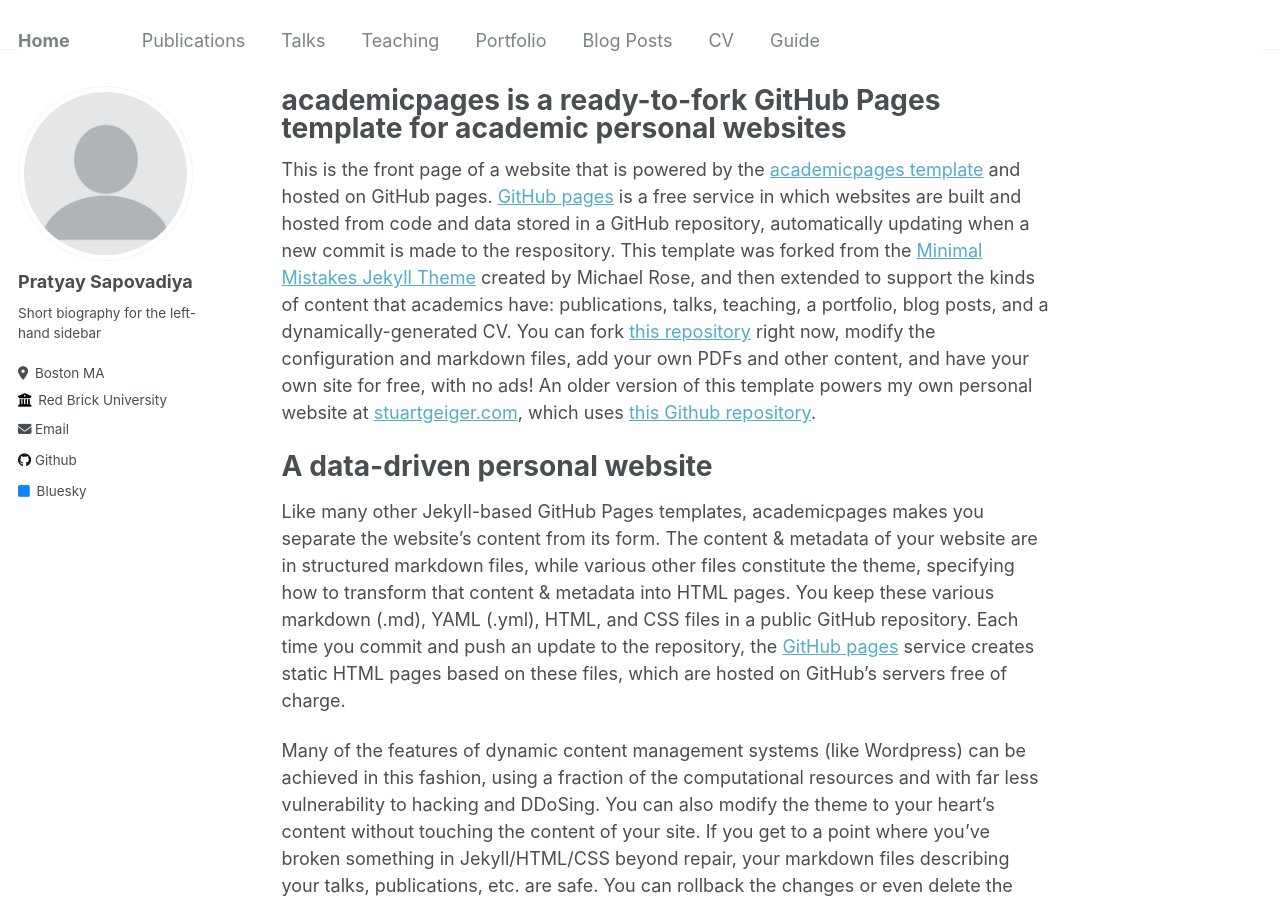
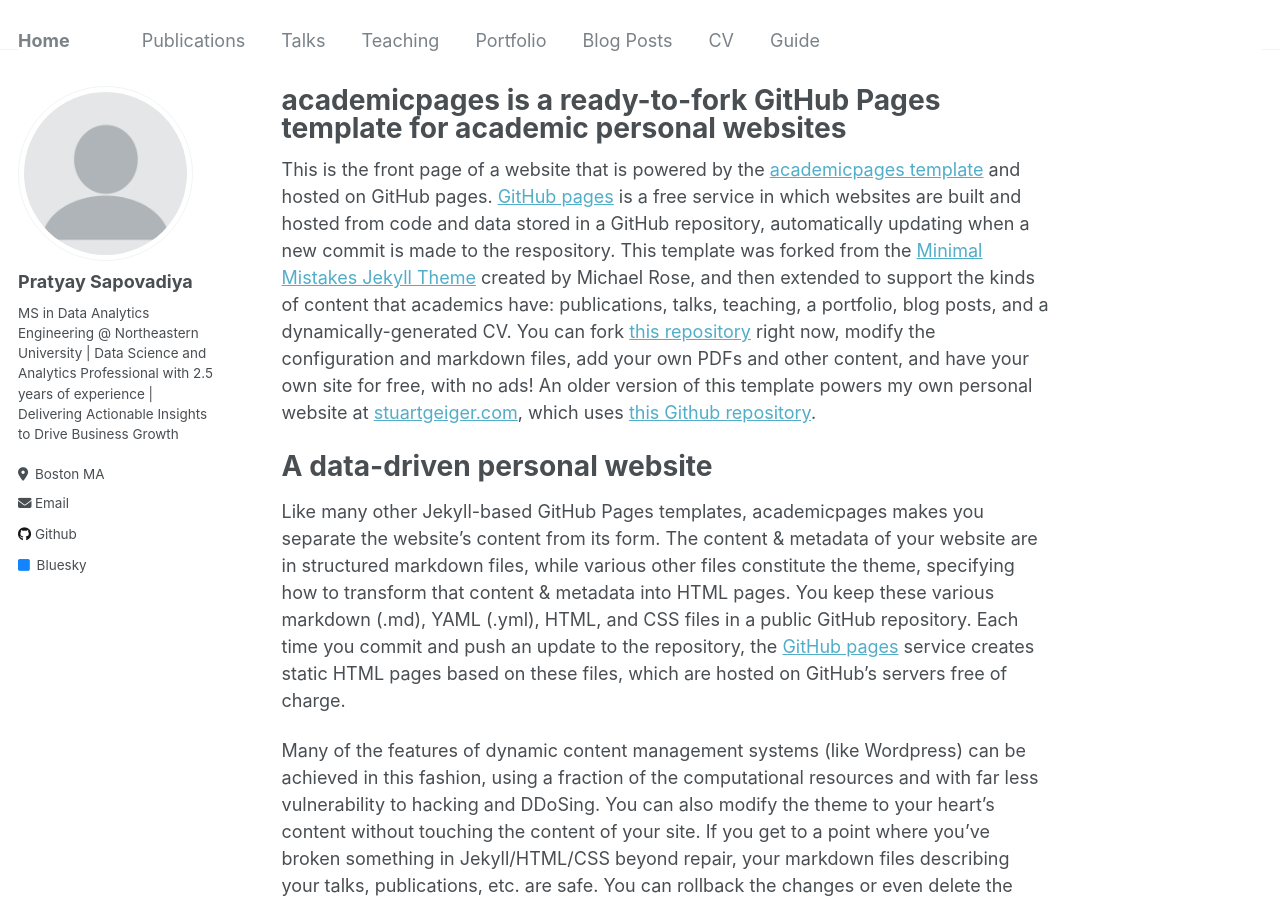
Before and after one commit to pratyay12/pratyay12.github.io, a Jekyll site: the page built from _pages/about.md, in a window 1280 px wide and 900 px high. Built offline with Jekyll 4.4.1, drawn with Linux system fonts in a browser that asks for light colours.

Commit message:
Update _config.yml

```diff
--- a/_config.yml
+++ b/_config.yml
@@ -23,10 +23,10 @@ author:
   # Biographic information
   avatar           : "profile.png"
   name             : "Pratyay Sapovadiya"
-  pronouns         : # example: "she/her"
-  bio              : "Short biography for the left-hand sidebar"
+  pronouns         :
+  bio              : "MS in Data Analytics Engineering @ Northeastern University | Data Science and Analytics Professional with 2.5 years of experience | Delivering Actionable Insights to Drive Business Growth"
   location         : "Boston MA"
-  employer         : "Red Brick University"
+  employer         :
   uri              : # URL
   email            : "sapovadiya.p@northeastern.edu"
 
```
